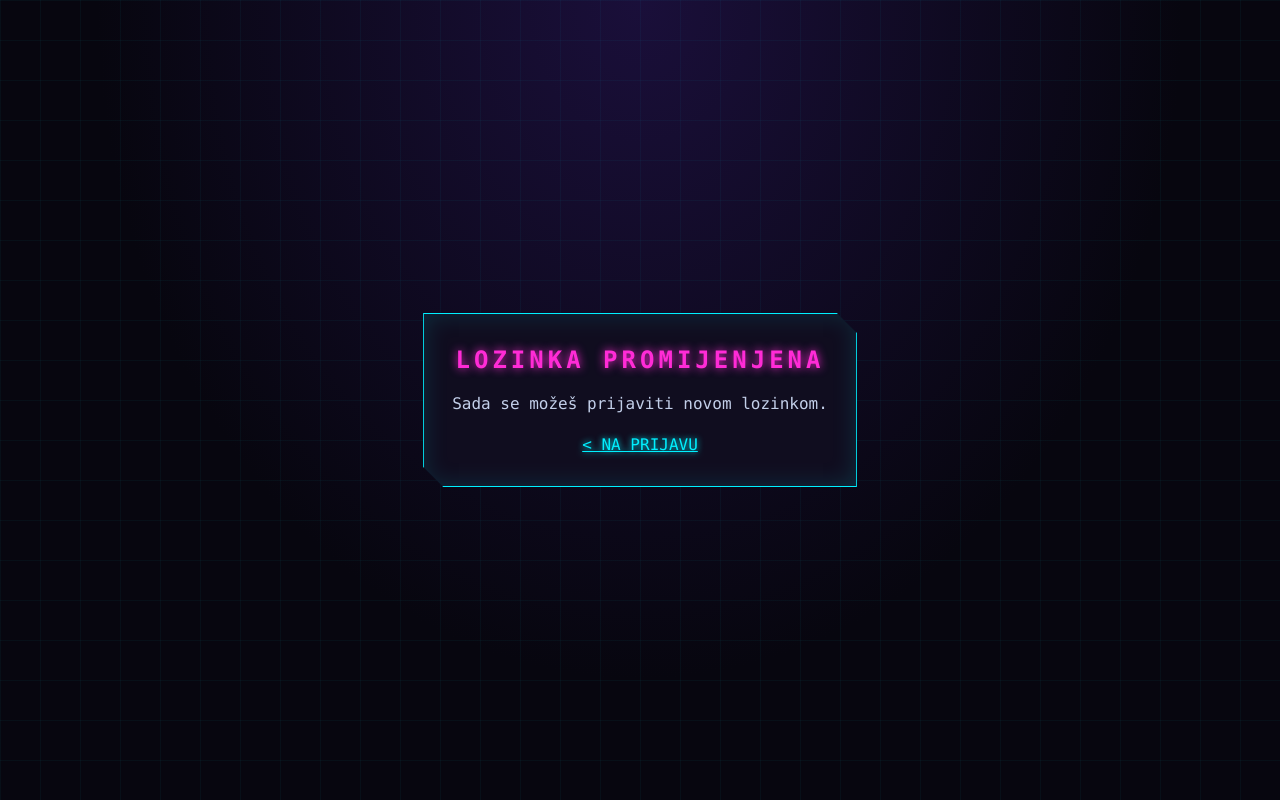
After one commit to Nocturnal-exe/Sistem-rezervacija, a Django app: page /lozinka/reset/gotovo/ in a window 1280 px wide. The commit adds this page. Run offline with Django 5.2, Linux system fonts and the light colour scheme.

Commit message:
Reset lozinke preko emaila

```diff
--- a/termini/templates/termini/auth.html
+++ b/termini/templates/termini/auth.html
@@ -106,9 +106,10 @@
       <button type="submit">{{ dugme }}</button>
     </form>
 
-    <div class="link">
+        <div class="link">
       {% if naslov == "PRIJAVA" %}
         Nemaš nalog? <a href="{% url 'registracija' %}">Registruj se</a>
+        <br><a href="{% url 'password_reset' %}">Zaboravljena lozinka?</a>
       {% else %}
         Već imaš nalog? <a href="{% url 'prijava' %}">Prijavi se</a>
       {% endif %}
--- /dev/null
+++ b/termini/templates/termini/email_reset_naslov.txt
@@ -0,0 +1 @@
+NEON//GYM promjena lozinke
--- /dev/null
+++ b/termini/templates/termini/poruka.html
@@ -0,0 +1,32 @@
+<!DOCTYPE html>
+<html lang="bs">
+<head>
+<meta charset="UTF-8">
+<meta name="viewport" content="width=device-width, initial-scale=1">
+<title>{{ naslov }} // NEON GYM</title>
+<style>
+  :root { --bg:#07060f; --panel:#100d1f; --cyan:#00f0ff; --pink:#ff2bd6; --yellow:#f5e642; --text:#d6e4ff; }
+  * { box-sizing: border-box; }
+  body {
+    margin: 0; min-height: 100vh; display: flex; align-items: center; justify-content: center; color: var(--text);
+    font-family: "Consolas", "Courier New", monospace;
+    background:
+      linear-gradient(rgba(0,240,255,0.04) 1px, transparent 1px) 0 0 / 40px 40px,
+      linear-gradient(90deg, rgba(0,240,255,0.04) 1px, transparent 1px) 0 0 / 40px 40px,
+      radial-gradient(ellipse at top, #1a0f3a 0%, var(--bg) 60%);
+  }
+  .kutija { max-width: 440px; margin: 16px; background: var(--panel); border: 1px solid var(--cyan); padding: 32px 28px; text-align: center;
+    clip-path: polygon(0 0, calc(100% - 20px) 0, 100% 20px, 100% 100%, 20px 100%, 0 calc(100% - 20px)); box-shadow: inset 0 0 24px rgba(0,240,255,0.15); }
+  h2 { margin: 0 0 16px; color: var(--pink); letter-spacing: 4px; text-shadow: 0 0 10px var(--pink); }
+  p { line-height: 1.8; opacity: 0.9; }
+  a { color: var(--cyan); text-shadow: 0 0 6px var(--cyan); }
+</style>
+</head>
+<body>
+  <div class="kutija">
+    <h2>{{ naslov }}</h2>
+    <p>{{ tekst }}</p>
+    <a href="{% url 'prijava' %}">&lt; NA PRIJAVU</a>
+  </div>
+</body>
+</html>
--- a/termini/urls.py
+++ b/termini/urls.py
@@ -14,6 +14,24 @@ urlpatterns = [
         ),
         name="prijava",
     ),
+    path("lozinka/reset/", auth_views.PasswordResetView.as_view(
+        template_name="termini/auth.html",
+        extra_context={"naslov": "RESET LOZINKE", "dugme": "Pošalji link"},
+        email_template_name="termini/email_reset.txt",
+        subject_template_name="termini/email_reset_naslov.txt",
+    ), name="password_reset"),
+    path("lozinka/reset/poslano/", auth_views.PasswordResetDoneView.as_view(
+        template_name="termini/poruka.html",
+        extra_context={"naslov": "EMAIL POSLAN", "tekst": "Ako nalog sa tom email adresom postoji, poslali smo ti link za promjenu lozinke."},
+    ), name="password_reset_done"),
+    path("lozinka/reset/<uidb64>/<token>/", auth_views.PasswordResetConfirmView.as_view(
+        template_name="termini/auth.html",
+        extra_context={"naslov": "NOVA LOZINKA", "dugme": "Sačuvaj lozinku"},
+    ), name="password_reset_confirm"),
+    path("lozinka/reset/gotovo/", auth_views.PasswordResetCompleteView.as_view(
+        template_name="termini/poruka.html",
+        extra_context={"naslov": "LOZINKA PROMIJENJENA", "tekst": "Sada se možeš prijaviti novom lozinkom."},
+    ), name="password_reset_complete"),
     path("odjava/", auth_views.LogoutView.as_view(), name="odjava"),
     path("rezervisi/", views.rezervisi, name="rezervisi"),
     path("moje-rezervacije/", views.moje_rezervacije, name="moje_rezervacije"),
```
Also changed, not shown: termini/templates/termini/email_reset.txt (added, +8 -0 lines).
